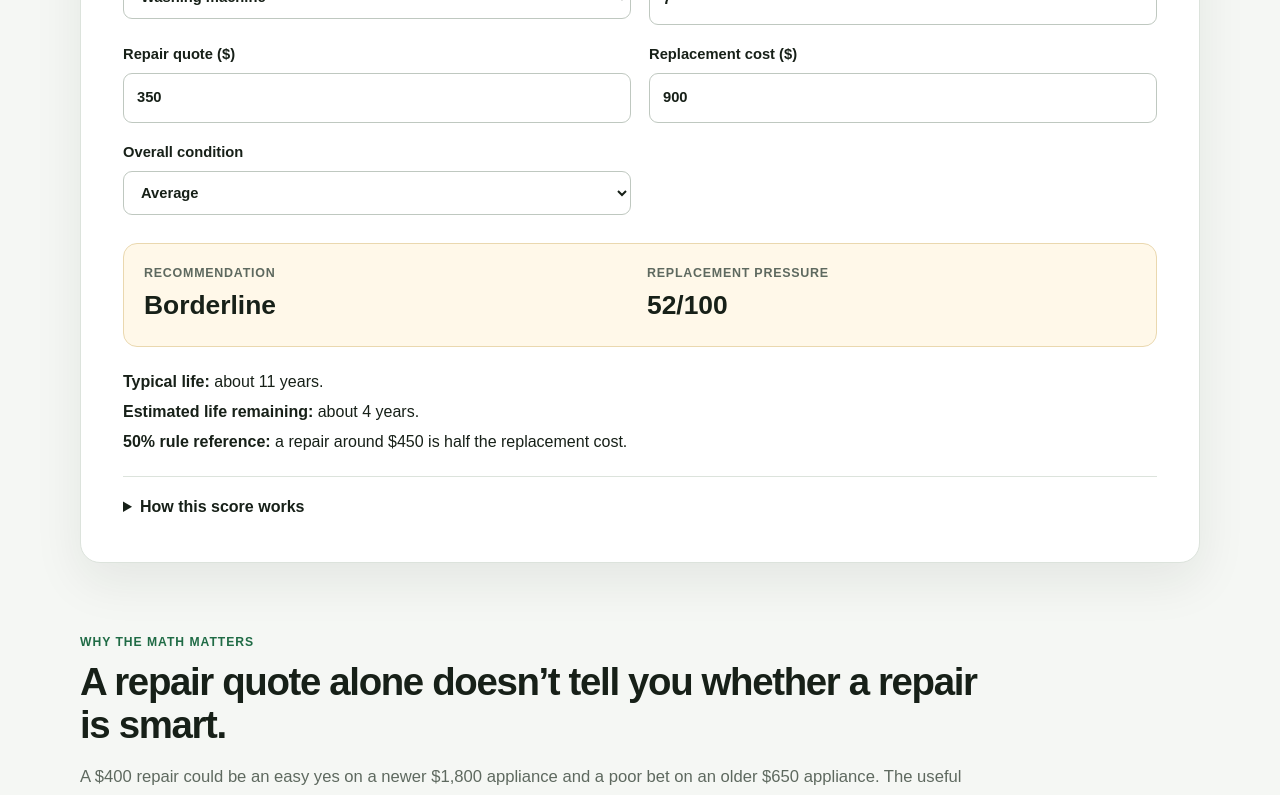
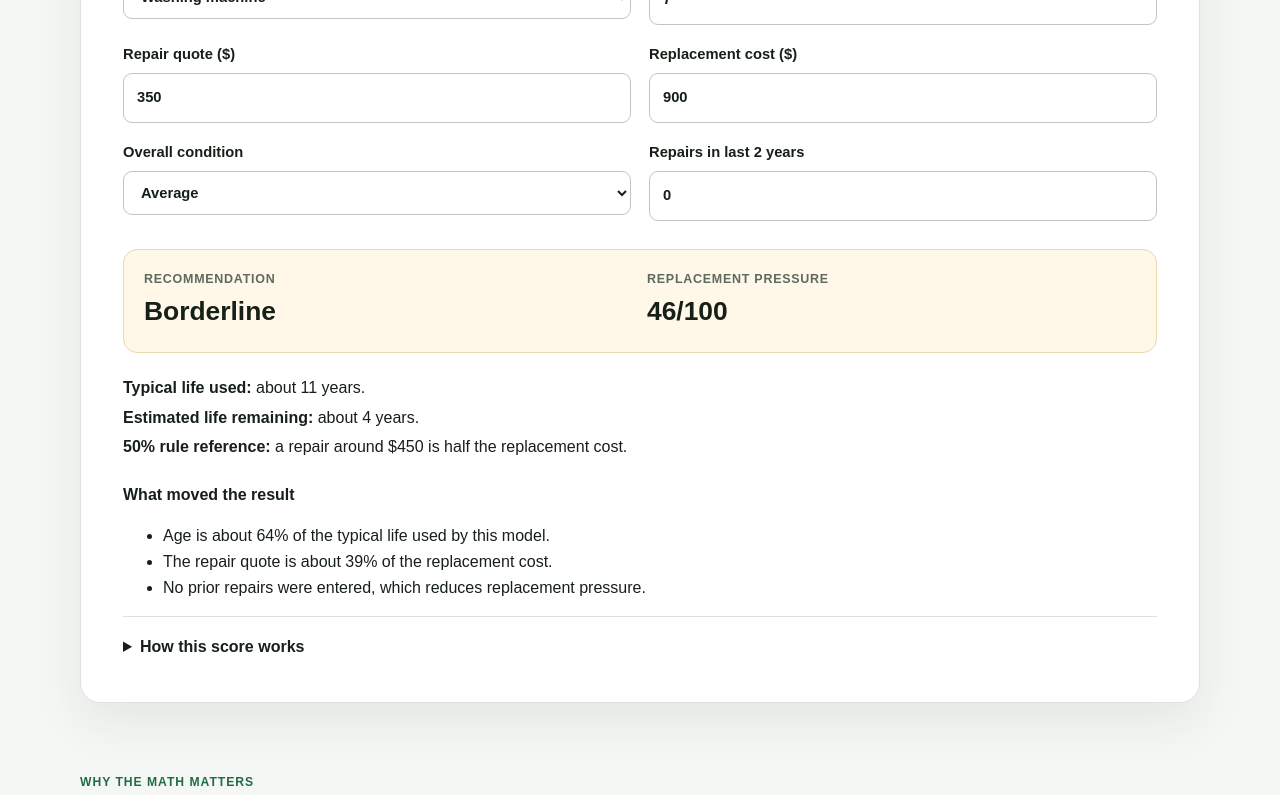
Before and after one commit to alexsulpizio-stack/HomeRepairMath, a Next.js app: page / in a window 1280 px wide. Shown: the part 1081-1876 px from the top of the page. Built offline with nearby package versions, Linux system fonts and the light colour scheme.

Commit message:
Improve repair versus replace calculator model

```diff
--- a/components/RepairReplaceCalculator.tsx
+++ b/components/RepairReplaceCalculator.tsx
@@ -1,65 +1,94 @@
 "use client";
 
 import { useMemo, useState } from "react";
-
-const presets = {
-  washer: { label: "Washing machine", life: 11 },
-  dryer: { label: "Dryer", life: 13 },
-  refrigerator: { label: "Refrigerator", life: 13 },
-  dishwasher: { label: "Dishwasher", life: 10 },
-  waterHeater: { label: "Water heater", life: 12 },
-  hvac: { label: "Central HVAC system", life: 17 },
-} as const;
-
-type PresetKey = keyof typeof presets;
+import { appliances, applianceKeys, type ApplianceKey } from "@/lib/appliances";
 
 function clamp(value: number, min: number, max: number) {
   return Math.min(Math.max(value, min), max);
 }
 
-export default function RepairReplaceCalculator() {
-  const [item, setItem] = useState<PresetKey>("washer");
-  const [age, setAge] = useState(7);
+function safeNumber(value: number, fallback = 0) {
+  return Number.isFinite(value) ? value : fallback;
+}
+
+export default function RepairReplaceCalculator({ initialItem = "washer" }: { initialItem?: ApplianceKey }) {
+  const [item, setItem] = useState<ApplianceKey>(initialItem);
+  const [age, setAge] = useState(Math.round(appliances[initialItem].typicalLife * 0.65));
   const [repairCost, setRepairCost] = useState(350);
   const [replacementCost, setReplacementCost] = useState(900);
   const [condition, setCondition] = useState(3);
+  const [priorRepairs, setPriorRepairs] = useState(0);
 
   const result = useMemo(() => {
-    const expectedLife = presets[item].life;
-    const ageRatio = clamp(age / expectedLife, 0, 1.5);
-    const repairRatio = replacementCost > 0 ? clamp(repairCost / replacementCost, 0, 2) : 2;
-    const conditionPenalty = (5 - condition) / 4;
+    const expectedLife = appliances[item].typicalLife;
+    const cleanAge = Math.max(0, safeNumber(age));
+    const cleanRepair = Math.max(0, safeNumber(repairCost));
+    const cleanReplacement = Math.max(1, safeNumber(replacementCost, 1));
+    const cleanCondition = clamp(safeNumber(condition, 3), 1, 5);
+    const cleanPriorRepairs = clamp(safeNumber(priorRepairs), 0, 5);
 
-    // Higher score favors replacement. The weights are deliberately simple and visible.
+    const ageRatio = clamp(cleanAge / expectedLife, 0, 1.5);
+    const repairRatio = clamp(cleanRepair / cleanReplacement, 0, 2);
+    const conditionPenalty = (5 - cleanCondition) / 4;
+    const repeatRepairPenalty = cleanPriorRepairs / 5;
+
+    // Higher score favors replacement. Weights remain intentionally simple and inspectable.
     const replacementScore = clamp(
-      Math.round((ageRatio * 45 + repairRatio * 40 + conditionPenalty * 15) * 100) / 100,
+      Math.round(
+        (ageRatio * 38 + repairRatio * 37 + conditionPenalty * 15 + repeatRepairPenalty * 10) * 100,
+      ) / 100,
       0,
       100,
     );
 
     const recommendation =
-      replacementScore >= 65 ? "Replace" : replacementScore >= 45 ? "Borderline" : "Repair";
+      replacementScore >= 67 ? "Replace" : replacementScore >= 43 ? "Borderline" : "Repair";
 
-    const remainingLife = Math.max(0, expectedLife - age);
-    const breakEvenRepair = Math.round(replacementCost * 0.5);
+    const remainingLife = Math.max(0, Math.round((expectedLife - cleanAge) * 10) / 10);
+    const repairPercent = Math.round((cleanRepair / cleanReplacement) * 100);
+    const breakEvenRepair = Math.round(cleanReplacement * 0.5);
 
-    return { expectedLife, replacementScore, recommendation, remainingLife, breakEvenRepair };
-  }, [age, condition, item, repairCost, replacementCost]);
+    const reasons = [
+      cleanAge >= expectedLife
+        ? `Age is at or beyond the typical ${expectedLife}-year life used by this model.`
+        : `Age is about ${Math.round(ageRatio * 100)}% of the typical life used by this model.`,
+      `The repair quote is about ${repairPercent}% of the replacement cost.`,
+      cleanPriorRepairs > 0
+        ? `${cleanPriorRepairs} prior repair${cleanPriorRepairs === 1 ? "" : "s"} increase the chance of spending more on an aging unit.`
+        : "No prior repairs were entered, which reduces replacement pressure.",
+    ];
+
+    return {
+      expectedLife,
+      replacementScore,
+      recommendation,
+      remainingLife,
+      breakEvenRepair,
+      reasons,
+    };
+  }, [age, condition, item, priorRepairs, repairCost, replacementCost]);
 
   return (
     <section className="calculator-card" aria-labelledby="calculator-title">
       <div className="calculator-heading">
-        <p className="eyebrow">Flagship tool</p>
-        <h2 id="calculator-title">Repair or replace?</h2>
+        <p className="eyebrow">Repair vs. replace calculator</p>
+        <h2 id="calculator-title">Is this repair still worth it?</h2>
         <p>Enter a few numbers to get a transparent first-pass recommendation.</p>
       </div>
 
       <div className="calculator-grid">
         <label>
           Item
-          <select value={item} onChange={(event) => setItem(event.target.value as PresetKey)}>
-            {Object.entries(presets).map(([key, preset]) => (
-              <option key={key} value={key}>{preset.label}</option>
+          <select
+            value={item}
+            onChange={(event) => {
+              const next = event.target.value as ApplianceKey;
+              setItem(next);
+              setAge(Math.round(appliances[next].typicalLife * 0.65));
+            }}
+          >
+            {applianceKeys.map((key) => (
+              <option key={key} value={key}>{appliances[key].label}</option>
             ))}
           </select>
         </label>
@@ -89,6 +118,11 @@ export default function RepairReplaceCalculator() {
             <option value="5">Excellent</option>
           </select>
         </label>
+
+        <label>
+          Repairs in last 2 years
+          <input type="number" min="0" max="5" value={priorRepairs} onChange={(e) => setPriorRepairs(Number(e.target.value))} />
+        </label>
       </div>
 
       <div className={`result result-${result.recommendation.toLowerCase()}`} aria-live="polite">
@@ -103,14 +137,21 @@ export default function RepairReplaceCalculator() {
       </div>
 
       <div className="result-notes">
-        <p><strong>Typical life:</strong> about {result.expectedLife} years.</p>
+        <p><strong>Typical life used:</strong> about {result.expectedLife} years.</p>
         <p><strong>Estimated life remaining:</strong> {result.remainingLife > 0 ? `about ${result.remainingLife} years` : "at or beyond typical life"}.</p>
         <p><strong>50% rule reference:</strong> a repair around ${result.breakEvenRepair.toLocaleString()} is half the replacement cost.</p>
       </div>
 
+      <div className="reason-list" aria-label="Factors affecting the result">
+        <strong>What moved the result</strong>
+        <ul>
+          {result.reasons.map((reason) => <li key={reason}>{reason}</li>)}
+        </ul>
+      </div>
+
       <details>
         <summary>How this score works</summary>
-        <p>The current MVP weights age at 45%, repair cost versus replacement cost at 40%, and overall condition at 15%. It is a decision aid, not a diagnosis. Future versions will use item-specific failure patterns and efficiency differences.</p>
+        <p>The current model weights age at 38%, repair cost versus replacement cost at 37%, overall condition at 15%, and recent repair history at 10%. These are planning weights, not engineering failure probabilities. Safety issues, active leaks, combustion concerns, electrical damage, refrigerant problems, or a professional diagnosis can override the score.</p>
       </details>
     </section>
   );
```
